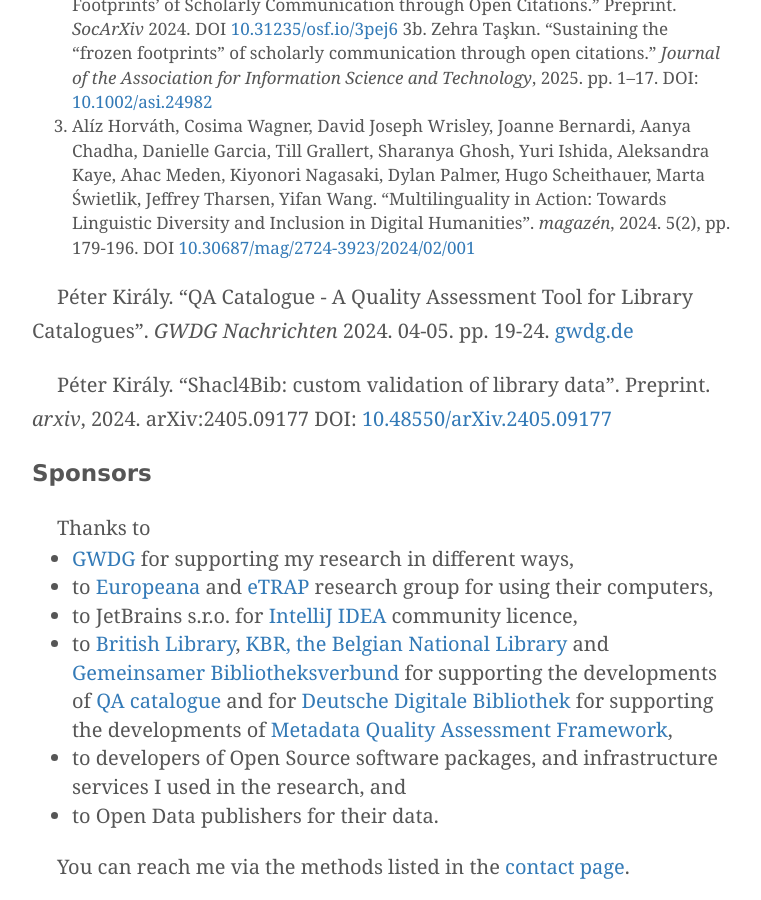
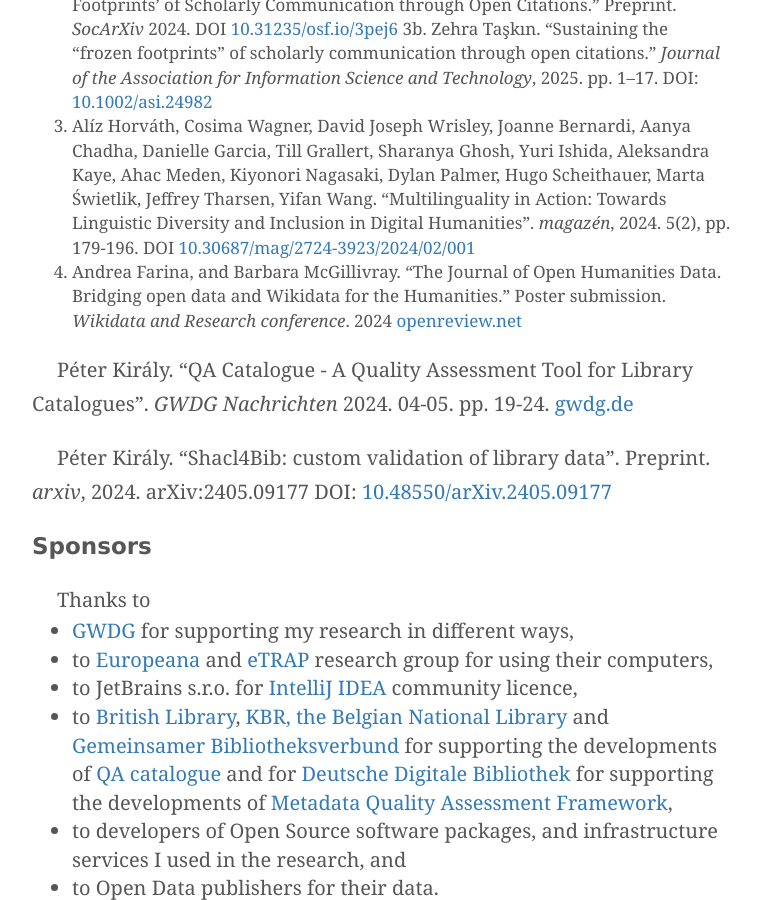
Before and after one commit to pkiraly/pkiraly.github.io, a Jekyll site: the page built from about.md, in a window 1280 px wide and 900 px high, scrolled down 19362 px. Shown: the whole window, without its empty margins (258-1019 px from the left). Built offline with Jekyll 4.4.1, drawn with Linux system fonts in a browser that asks for light colours; nearby versions of some CDN libraries; some web fonts are replaced; comment, search, counter and statistics services are not loaded.

Commit message:
Farina - McGillivray, 2024

```diff
--- a/about.md
+++ b/about.md
@@ -265,6 +265,7 @@
 3a. Zehra Taşkın. "Sustaining the ‘Frozen Footprints’ of Scholarly Communication through Open Citations." Preprint. _SocArXiv_ 2024. DOI [10.31235/osf.io/3pej6](https://doi.org/10.31235/osf.io/3pej6)
 3b. Zehra Taşkın. "Sustaining the “frozen footprints” of scholarly communication through open citations." _Journal of the Association for Information Science and Technology_, 2025. pp. 1–17. DOI: [10.1002/asi.24982](https://doi.org/10.1002/asi.24982)
 4. Alíz Horváth, Cosima Wagner, David Joseph Wrisley, Joanne Bernardi, Aanya Chadha, Danielle Garcia, Till Grallert, Sharanya Ghosh, Yuri Ishida, Aleksandra Kaye, Ahac Meden, Kiyonori Nagasaki, Dylan Palmer, Hugo Scheithauer, Marta Świetlik, Jeffrey Tharsen, Yifan Wang. "Multilinguality in Action: Towards Linguistic Diversity and Inclusion in Digital Humanities". _magazén_, 2024. 5(2), pp. 179‑196. DOI [10.30687/mag/2724‑3923/2024/02/001](https://doi.org/10.30687/mag/2724‑3923/2024/02/001)
+5. Andrea Farina, and Barbara McGillivray. "The Journal of Open Humanities Data. Bridging open data and Wikidata for the Humanities." Poster submission. _Wikidata and Research conference_. 2024 [openreview.net](https://openreview.net/forum?id=YzLzBkneKb)
 
 Péter Király. "QA Catalogue - A Quality Assessment Tool for Library Catalogues". _GWDG Nachrichten_ 2024. 04-05. pp. 19-24. [gwdg.de](https://gwdg.de/about-us/gwdg-news/2024/GN_04-05-2024_www.pdf#page=19)
 
```
